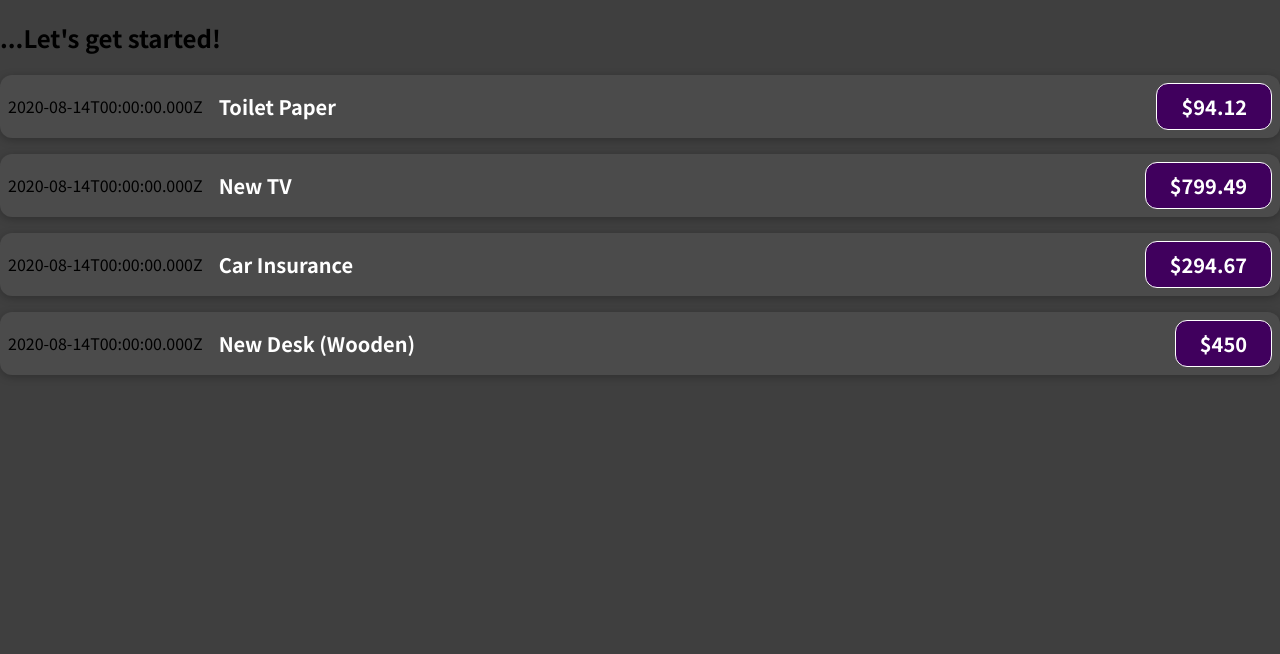
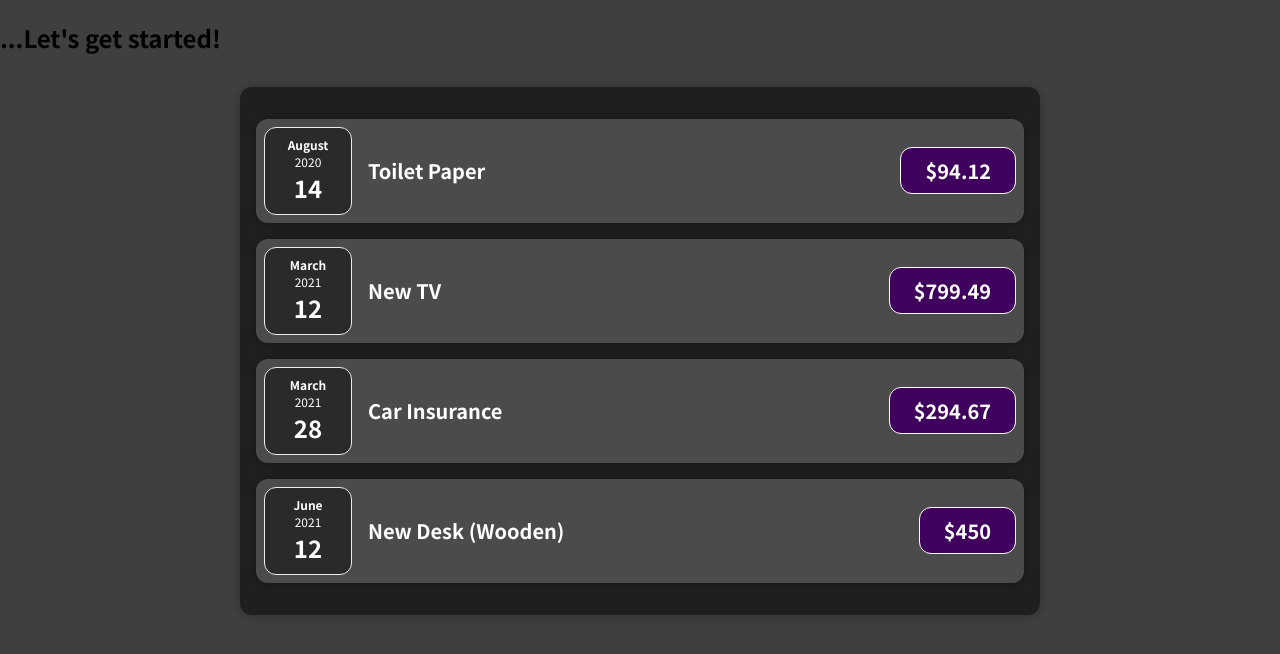
Before and after one commit to W1erzba/reactLearning-1, a React (Create React App) app: page / in a window 1280 px wide. Shown: the top 654 px of the page. Built offline with nearby package versions, Linux system fonts and the light colour scheme.

Commit message:
ComponentsSectionEnd

```diff
--- a/src/App.js
+++ b/src/App.js
@@ -1,6 +1,7 @@
-import ExpenseItem from './components/ExpenseItem';
+import React from 'react';
+import Expenses from './components/Expenses/Expenses';
 
-function App() {
+const App = () => {
 	const expenses = [
 		{
 			id: 'e1',
@@ -23,15 +24,19 @@
 		},
 	];
 
+	// return React.createElement(
+	// 	'div',
+	// 	{},
+	// 	React.createElement('h2', {}, "Let's get started!"),
+	// 	React.createElement(Expenses, { items: expenses })
+	// );
+
 	return (
 		<div>
 			<h2> ...Let's get started!</h2>
-			<ExpenseItem title={expenses[0].title} amount={expenses[0].amount} date={expenses[0].date}></ExpenseItem>
-			<ExpenseItem title={expenses[1].title} amount={expenses[1].amount} date={expenses[0].date}></ExpenseItem>
-			<ExpenseItem title={expenses[2].title} amount={expenses[2].amount} date={expenses[0].date}></ExpenseItem>
-			<ExpenseItem title={expenses[3].title} amount={expenses[3].amount} date={expenses[0].date}></ExpenseItem>
+			<Expenses expenses={expenses} />
 		</div>
 	);
-}
+};
 
 export default App;
--- /dev/null
+++ b/src/components/Expenses/ExpenseDate.css
@@ -0,0 +1,26 @@
+.expense-date {
+	display: flex;
+	flex-direction: column;
+	width: 5.5rem;
+	height: 5.5rem;
+	border: 1px solid #ececec;
+	background-color: #2a2a2a;
+	color: white;
+	border-radius: 12px;
+	align-items: center;
+	justify-content: center;
+}
+
+.expense-date__month {
+	font-size: 0.75rem;
+	font-weight: bold;
+}
+
+.expense-date__year {
+	font-size: 0.75rem;
+}
+
+.expense-date__day {
+	font-size: 1.5rem;
+	font-weight: bold;
+}
--- /dev/null
+++ b/src/components/Expenses/ExpenseDate.js
@@ -0,0 +1,17 @@
+import React from 'react';
+import './ExpenseDate.css';
+
+const ExpenseDate = props => {
+	const month = props.date.toLocaleString('en-US', { month: 'long' });
+	const day = props.date.toLocaleString('en-US', { day: '2-digit' });
+	const year = props.date.getFullYear();
+
+	return (
+		<div className='expense-date'>
+			<div className='expense-date__month'>{month}</div>
+			<div className='expense-date__year'>{year}</div>
+			<div className='expense-date__day'>{day}</div>
+		</div>
+	);
+};
+export default ExpenseDate;
--- a/src/components/ExpenseItem.css
+++ b/src/components/Expenses/ExpenseItem.css
@@ -2,10 +2,8 @@
 	display: flex;
 	justify-content: space-between;
 	align-items: center;
-	box-shadow: 0 2px 8px rgba(0, 0, 0, 0.25);
 	padding: 0.5rem;
 	margin: 1rem 0;
-	border-radius: 12px;
 	background-color: #4b4b4b;
 }
 
--- a/src/components/ExpenseItem.js
+++ b/src/components/Expenses/ExpenseItem.js
@@ -1,17 +1,21 @@
 // in React there is a convenction where we always name function this same name as component name. With btw is always started with uppercase letter and camelCase.
+import React from 'react';
+import ExpenseDate from './ExpenseDate';
+// this is how you add css file to js component in React.
+import './ExpenseItem.css';
+// Importing Card - new box instead of classic div.
+import Card from '../UI/Card';
 
-import './ExpenseItem.css'; // this is how you add css file to js component in React.
-
-function ExpenseItem(props) {
+const ExpenseItem = props => {
 	return (
-		<div className='expense-item'>
-			<div>{props.date.toISOString()}</div>
+		<Card className='expense-item'>
+			<ExpenseDate date={props.date} />
 			<div className='expense-item__description'>
 				<h2>{props.title}</h2>
 			</div>
 			<div className='expense-item__price'>${props.amount}</div>
-		</div>
+		</Card>
 	);
-}
+};
 
 export default ExpenseItem;
--- /dev/null
+++ b/src/components/Expenses/Expenses.css
@@ -0,0 +1,7 @@
+.expenses {
+	padding: 1rem;
+	background-color: rgb(31, 31, 31);
+	margin: 2rem auto;
+	width: 50rem;
+	max-width: 95%;
+}
--- /dev/null
+++ b/src/components/Expenses/Expenses.js
@@ -0,0 +1,18 @@
+import React from 'react';
+
+import ExpenseItem from './ExpenseItem';
+import Card from '../UI/Card';
+import './Expenses.css';
+const Expenses = props => {
+	const expenses = props.expenses;
+	return (
+		<Card className='expenses'>
+			<ExpenseItem title={expenses[0].title} amount={expenses[0].amount} date={expenses[0].date} />
+			<ExpenseItem title={expenses[1].title} amount={expenses[1].amount} date={expenses[1].date} />
+			<ExpenseItem title={expenses[2].title} amount={expenses[2].amount} date={expenses[2].date} />
+			<ExpenseItem title={expenses[3].title} amount={expenses[3].amount} date={expenses[3].date} />
+		</Card>
+	);
+};
+
+export default Expenses;
--- /dev/null
+++ b/src/components/UI/Card.css
@@ -0,0 +1,4 @@
+.card {
+	border-radius: 12px;
+	box-shadow: 0 1px 8px rgba(0, 0, 0, 0.25);
+}
--- /dev/null
+++ b/src/components/UI/Card.js
@@ -0,0 +1,9 @@
+import React from 'react';
+import './Card.css';
+
+const Card = props => {
+	const classes = 'card ' + props.className;
+	return <div className={classes}>{props.children}</div>;
+};
+
+export default Card;
--- a/src/index.js
+++ b/src/index.js
@@ -1,3 +1,4 @@
+import React from 'react';
 import ReactDOM from 'react-dom/client';
 
 import './index.css';
```
